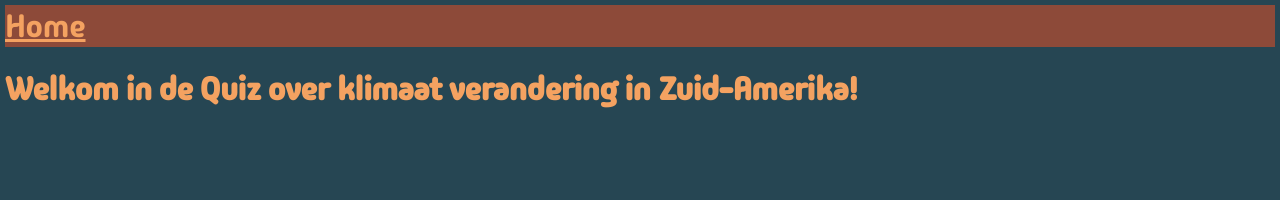
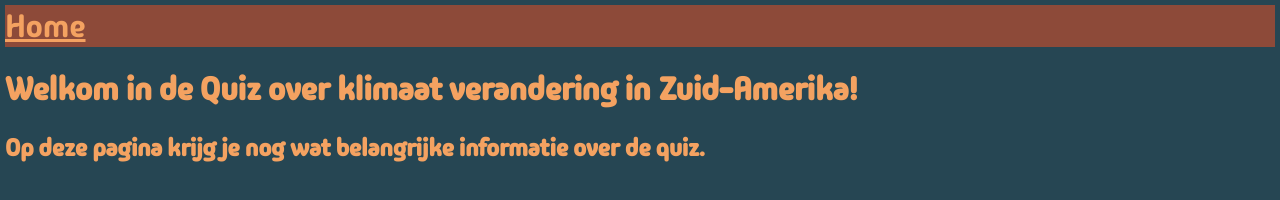
Before and after one commit to CupriChicken/Quizzy, a plain HTML site: page quiz/zuid-amerika/index.html in a window 1280 px wide. Drawn offline with Linux system fonts and the light colour scheme.

Commit message:
Extra lijn tekst toegevoegd

```diff
--- a/quiz/zuid-amerika/index.html
+++ b/quiz/zuid-amerika/index.html
@@ -11,5 +11,6 @@
 <body>
     <header id="header"><a href="../../index.html">Home</a></header>
     <h1 class="intro">Welkom in de Quiz over klimaat verandering in Zuid-Amerika!</h1>
+    <h2 class="intro">Op deze pagina krijg je nog wat belangrijke informatie over de quiz.</h2>
 </body>
 </html>
```
